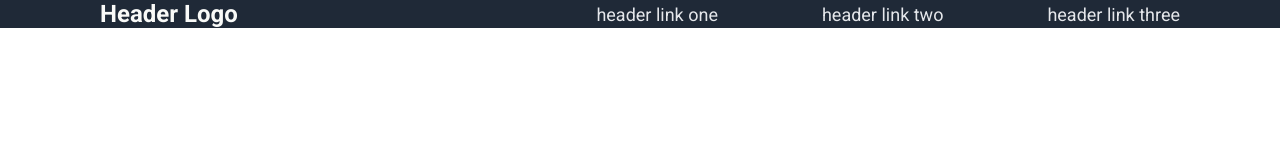
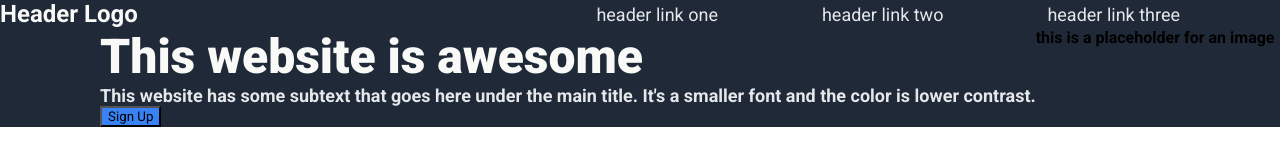
Before and after one commit to TylerKenny/odin-project-final, a plain HTML site: page index.html in a window 1280 px wide. Drawn offline with Linux system fonts and the light colour scheme.

Commit message:
plugging away at the hero

```diff
--- a/index.html
+++ b/index.html
@@ -18,6 +18,16 @@
                 <a class="header-link-container" href="">header link three</a>
             </div>
     </div>
+    <div class="hero-container">
+        <div>
+             <h1 class="hero-main-text">This website is awesome</h1>
+             <h3 class="hero-secondary-text">This website has some subtext that goes here under the main title. It's a smaller font and the color is lower contrast.</h3>
+             <button class="button">Sign Up</button>
+        </div>
+    <div>
+        <h4>this is a placeholder for an image</h4>
+    </div>
+    </div>
 
 </body>
 </html>
--- a/styles.css
+++ b/styles.css
@@ -92,7 +92,6 @@
   }
 
   .header-logo-text {
-    margin-left: 100px;
     font-size: 24px;
     color: #f9faf8;
     margin-right: auto;
@@ -130,3 +129,9 @@
   .header-link-container {
     margin-right: 100px;
   }
+
+  .hero-container {
+    display: flex;
+    background-color: #1f2937;
+    padding-left: 100px;
+  }
```
